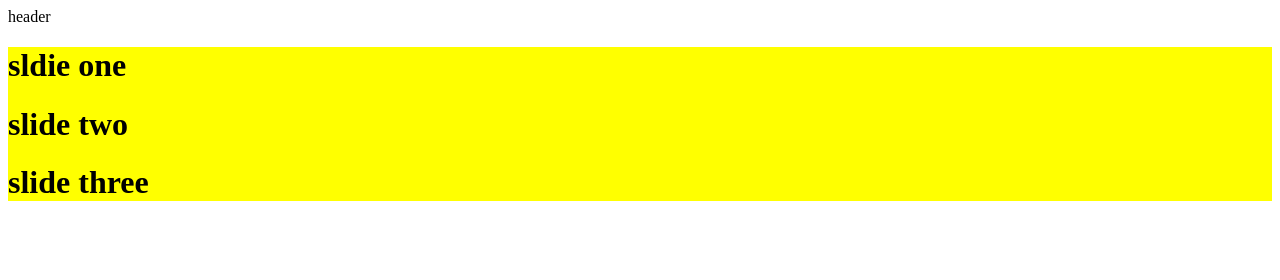
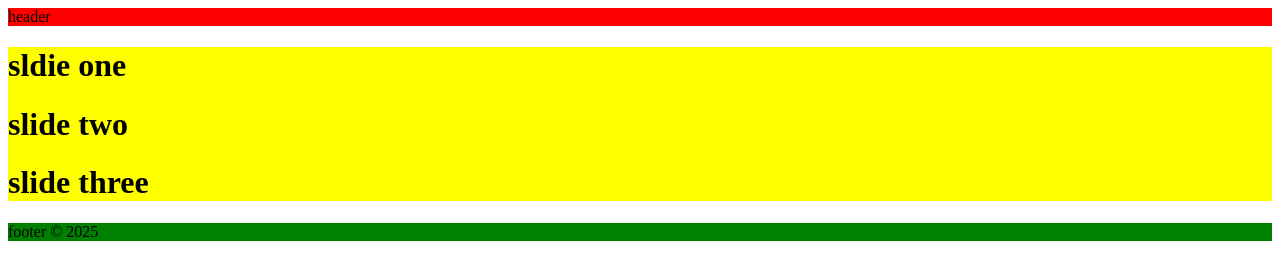
Before and after one commit to aminhadinezhad/Local-Auth-JS, a plain HTML site: page test.html in a window 1280 px wide. Drawn offline with Linux system fonts and the light colour scheme.

Commit message:
footer updated

```diff
--- a/test.css
+++ b/test.css
@@ -1,7 +1,11 @@
-.header {
+header {
     background-color: red;
 }
 
 .slider {
     background-color: yellow;
 }
+
+footer {
+    background-color: green;
+}
--- a/test.html
+++ b/test.html
@@ -15,5 +15,8 @@
         <h1>slide two</h1>
         <h1>slide three</h1>
     </div>
+    <footer>
+        footer &copy; 2025
+    </footer>
 </body>
 </html>
```
